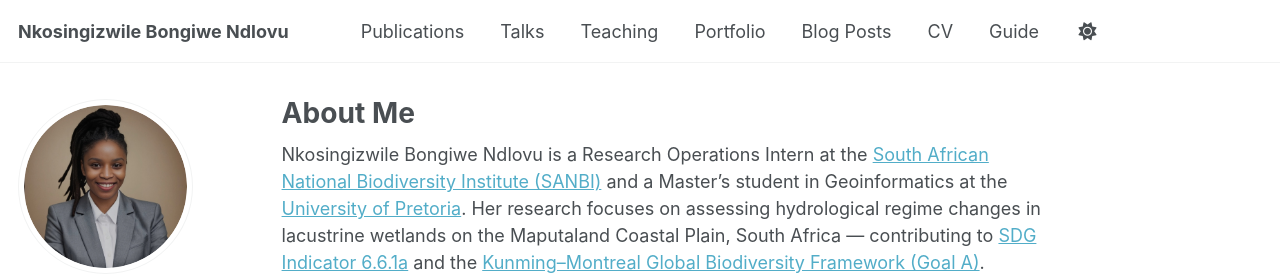
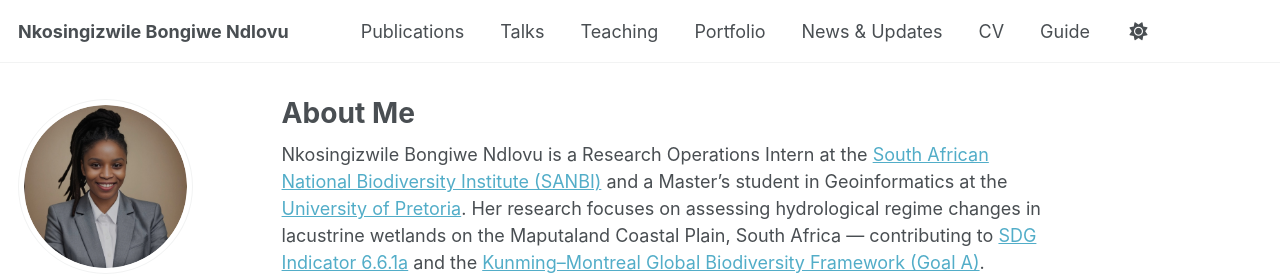
Before and after one commit to Nkosizwi/NB-Ndlovu.github.io, a Jekyll site: the page built from _pages/about.md, in a window 1280 px wide. Shown: the top 275 px of the page. Built offline with Jekyll 4.4.1, drawn with Linux system fonts in a browser that asks for light colours; some web fonts are replaced; a script that is not in the unit is left out.

Commit message:
Update navigation.yml

```diff
--- a/_data/navigation.yml
+++ b/_data/navigation.yml
@@ -20,7 +20,7 @@ main:
   - title: "Portfolio"
     url: /portfolio/
 
-  - title: "Blog Posts"
+  - title: "News & Updates"
     url: /year-archive/
 
   - title: "CV"
```
